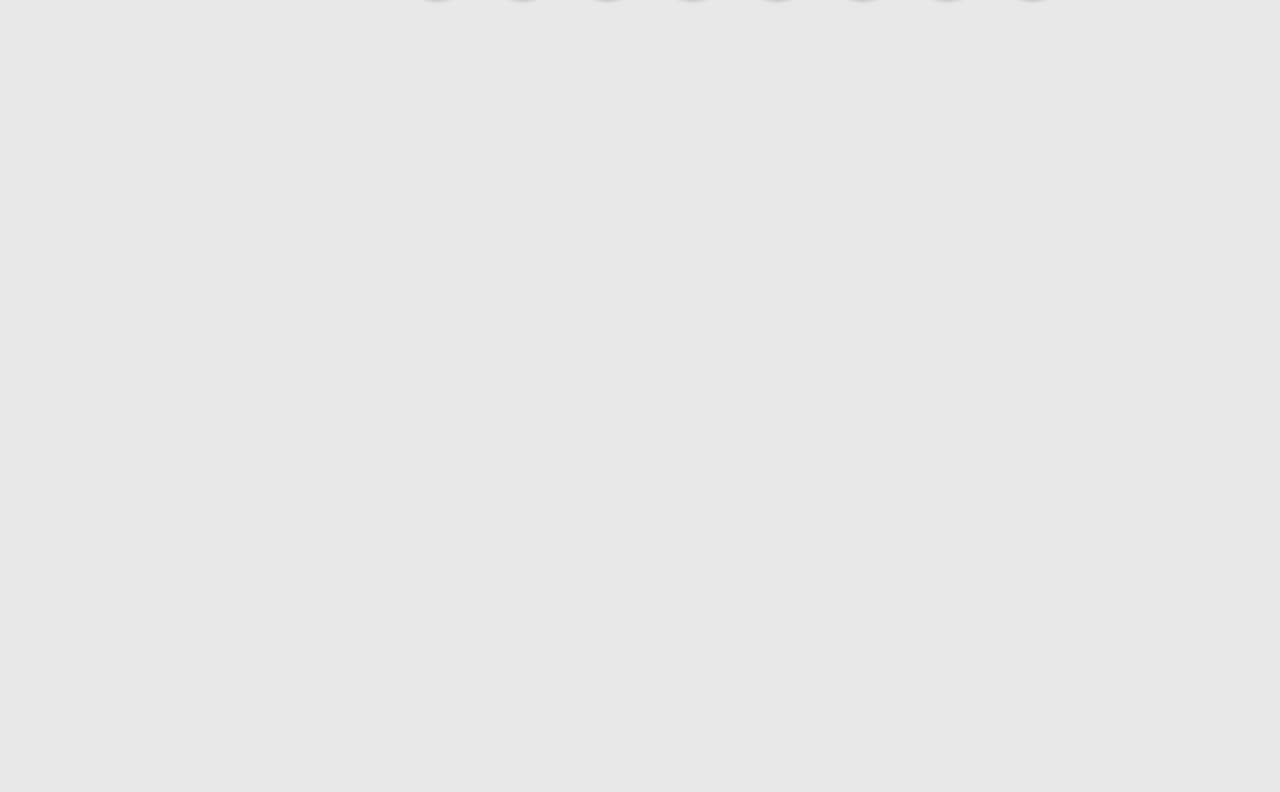
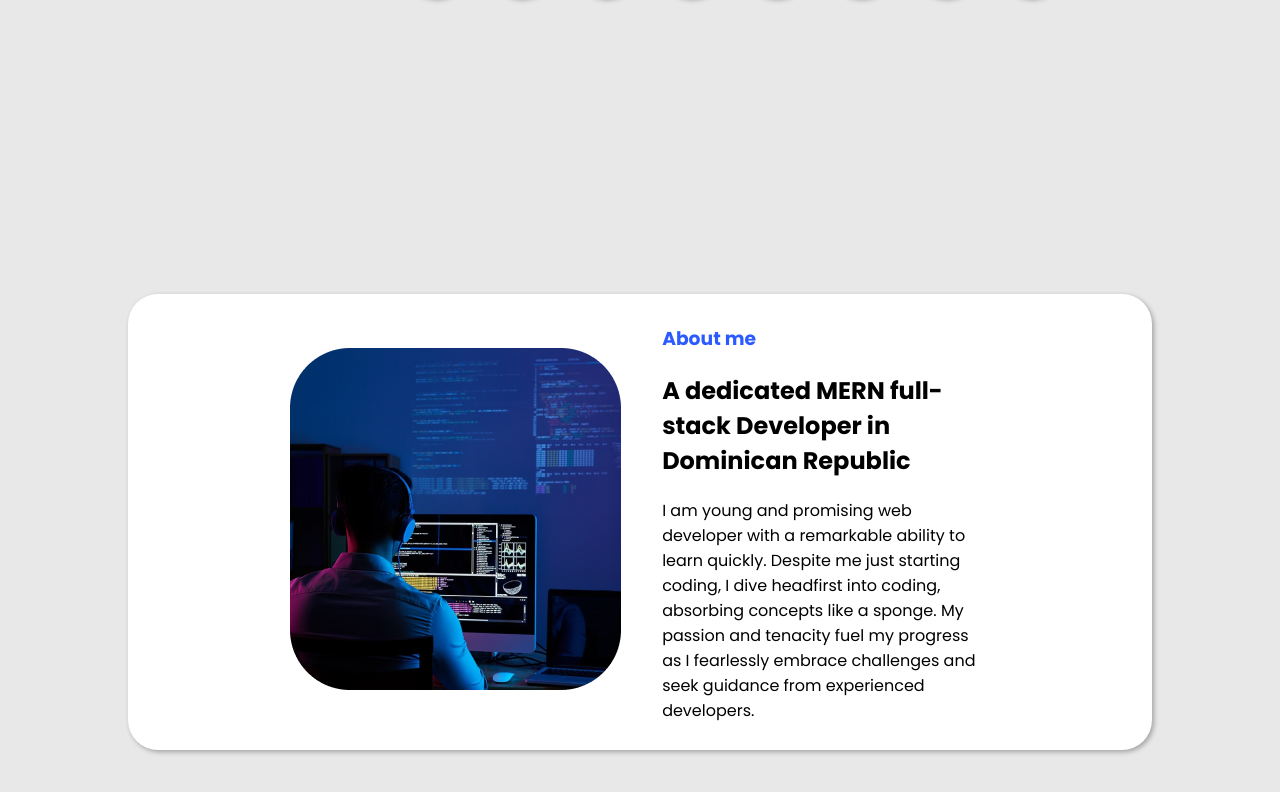
Before and after one commit to Crypt1cMS/Portfolio-2.0, a React (Vite) app in the folder Portfolio-Final/: page / in a window 1280 px wide. Shown: the part 744-1536 px from the top of the page. Before the commit the page ends 800 px from the top, so only its background shows below. Built offline with nearby package versions, Linux system fonts and the light colour scheme.

Commit message:
Added the about me section

```diff
--- a/Portfolio-Final/src/App.tsx
+++ b/Portfolio-Final/src/App.tsx
@@ -4,6 +4,7 @@ import StackIcons from './Components/Stack-Icons'
 import Me from '../public/Dylan1-fotor-20230726192736.png'
 import Github from '../public/github1.png'
 import Linkedin from '../public/linkedin1.png'
+import Aboutme from '../public/software-developer-6521720_960_720 1.png'
 
 function App() {
   return (
@@ -20,8 +21,13 @@ function App() {
             </div>
 
             <div className='hero-icons'>
-              <img src={Github} alt='Github logo' className='hero-icons'></img>
-              <img src={Linkedin} alt='LinkedIn logo' className='hero-icons'></img>
+              <a href='https://github.com/Crypt1cMS' target='blank'>
+                <img id="git" src={Github} alt='Github logo' className='hero-icons'></img>
+              </a>
+
+              <a href='https://www.linkedin.com/in/dylan-minaya-candelario-97884b261/' target='blank'>
+                <img id="LinkedIn" src={Linkedin} alt='LinkedIn logo' className='hero-icons'></img>
+              </a>
             </div>
 
           </div>
@@ -32,6 +38,26 @@ function App() {
       </section>
 
       <StackIcons/>
+
+      <section id='aboutmeContainer'>
+        <div className='about-me-card'>
+          <div className='about-me-content'>
+            <div className='about-me-picture'>
+
+              <img src={Aboutme} alt=''></img>
+
+            </div>
+
+              <div className='about-me-text'>
+                <h3><span>About me</span></h3>
+                <h2>A dedicated MERN full-stack Developer in Dominican Republic</h2>
+                <p>I am young and promising web developer with a remarkable ability to learn quickly. Despite me just starting coding, I dive headfirst into coding, absorbing concepts like a sponge. My passion and tenacity fuel my progress as I fearlessly embrace challenges and seek guidance from experienced developers.</p>
+
+              </div>
+            </div>
+        </div>
+
+      </section>
     </>
   )
 }
--- a/Portfolio-Final/src/index.css
+++ b/Portfolio-Final/src/index.css
@@ -42,7 +42,7 @@ ul {
   margin: 0 25px;
   font-size: 18px;
   font-weight: 600;
-  transition: all 0.3s;
+  transition: all 0.2s;
 }
 
 .nav-item:hover {
@@ -97,12 +97,20 @@ h1 {
   gap: 10px;
   width: 40px;
   padding-top: 4%;
+  transition: all 0.2s;
+}
+
+.hero-icons img:hover {
+  transform: scale(1.1);
+  opacity: 65%;
+
 }
 
 .stackconteiner {
   display: flex;
   margin-top: 7%;
   width: 100%;
+  margin-bottom: 10%;
   align-items: center;
   justify-content: center;
 }
@@ -121,7 +129,7 @@ h1 {
   align-items: center;
   display: flex;
   justify-content: center;
-  transition: all 0.5s;
+  transition: all 0.2s;
 }
 
 .stacklist {
@@ -137,3 +145,38 @@ h1 {
 .stackitems img {
   width: 40px;
 }
+
+#aboutmeContainer {
+  display: flex;
+  justify-content: center;
+  align-items: center;
+  height: 95vh;
+  width: 100%;
+}
+
+.about-me-card {
+  display: flex;
+  justify-content: center;
+  background-color: white;
+  margin: 0 10% 0 10%;
+  width: 100%;
+  height: 60%;
+  border-radius: 30px;
+  box-shadow: 2px 2px 5px rgba(0, 0, 0, 0.3);
+}
+
+.about-me-content {
+  display: flex;
+  justify-content: center;
+  align-items: center;
+  margin: 0 10% 0 10%;
+  gap: 5%;
+}
+
+.about-me-text {
+  width: 40%;
+}
+
+.about-me-text span {
+  color: #2B5AFF;
+}
```
Also changed, not shown: Portfolio-Final/public/software-developer-6521720_960_720 1.png (added).
